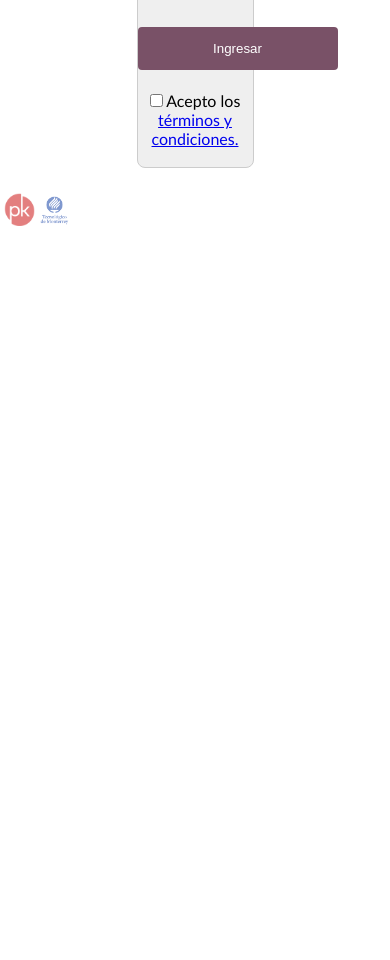
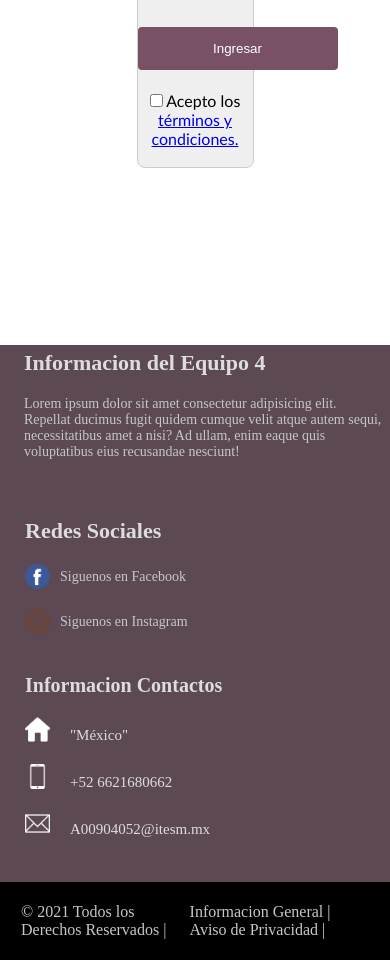
Before and after one commit to ernestolopezvv/covianalytics, a PHP site: page /login.php in a window 390 px wide. Shown: the part 259-1219 px from the top of the page. Before the commit the page ends 485 px from the top, so only its background shows below. Run offline with PHP 8.4, Linux system fonts and the light colour scheme; data that the repository does not hold is empty.

Commit message:
Tratando de ser responsiva

```diff
--- a/index.html
+++ b/index.html
@@ -5,7 +5,7 @@
     <meta http-equiv="X-UA-Compatible" content="IE=edge">
     <meta name="viewport" content="width=device-width, initial-scale=1.0">
     <link href="https://fonts.googleapis.com/css2?family=Poppins:wght@200&display=swap" rel="stylesheet">
-    <link rel="stylesheet" href="style.css">
+    <link rel="stylesheet" href="style.css" type="text/css">
 	<LINK HREF="logokfj.ico" REL="icon">
     <title>Covianalytics</title>
 </head>
@@ -77,7 +77,7 @@
 
                     <div class="row2">
                         <img src="img/house.png">
-                        <label>"Hermosillo Sonora"</label>
+                        <label>"México"</label>
                     </div>
 
                     <div class="row2">
--- a/login.php
+++ b/login.php
@@ -92,10 +92,75 @@
     }
 ?>
 	</div>
-	<img src="img/pklogo.png" class="img-logo" />
-	<img src="img/teclogo.png" class="img-logo" />
 
     <script src="app.js"></script>
 
+    <footer>
+
+        <div class="container-footer-all">
+
+            <div class="container-body">
+                <div class="column1">
+                    <h1>Informacion del Equipo 4</h1>
+
+                    <p>Lorem ipsum dolor sit amet consectetur adipisicing elit. Repellat ducimus fugit quidem cumque velit atque autem sequi, necessitatibus amet a nisi? Ad ullam, enim eaque quis voluptatibus eius recusandae nesciunt!</p>
+                    <br>
+
+                </div>
+
+                <div class="column2">
+                    <h1>Redes Sociales</h1>
+
+                    <div class="row">
+                        <img src="img/facebook.png">
+                        <label>Siguenos en Facebook</label>
+                    </div>
+
+                    <div class="row">
+                        <img src="img/instagram.png">
+                        <label>Siguenos en Instagram</label>
+                    </div>
+
+
+                </div>
+
+                <div class="column3">
+                    <h1>Informacion Contactos</h1>
+
+                    <div class="row2">
+                        <img src="img/house.png">
+                        <label>"México"</label>
+                    </div>
+
+                    <div class="row2">
+                        <img src="img/smartphone.png">
+                        <label>+52 6621680662</label>
+                    </div>
+
+                    <div class="row2">
+                        <img src="img/contact.png">
+                        <label>A00904052@itesm.mx</label>
+                    </div>
+
+                </div>
+
+            </div>
+
+        </div>
+            <div class="container-footer">
+                <div class="footer">
+                    <div class="copyright">
+                        © 2021 Todos los Derechos Reservados |
+                    </div>
+
+                    <div class="information">
+                        <a href="">Informacion General</a> | <a href="">Aviso de Privacidad |</a>
+                    </div>
+                </div>
+            </div>
+
+
+    </footer>
+
 </body>
 </html>
--- a/style.css
+++ b/style.css
@@ -268,12 +268,12 @@ footer{
     background: #5d4954;
     color: #ddd;
     position: relative;
-    bottom: -26%;
+    bottom: -30%;
 }
 
 .container-footer-all{
     width: 100%;
-    max-width: 1400px;
+    max-width: 1300px;
     padding: 5px;
 }
 
@@ -284,6 +284,7 @@ footer{
 
 .column1{
     max-width: 400px;
+    margin-left: 5%;
 }
 .column1 h1{
     font-size: 22px;
@@ -297,6 +298,7 @@ footer{
 
 .column2{
     max-width: 400px;
+    margin-left: -7%;
 }
 
 .column2 h1{
@@ -309,13 +311,14 @@ footer{
 }
 
 .row img{
-    width: 36px;
-    height: 36px;
+    width: 25px;
+    height: 25px;
 }
 
 .row label{
-    margin-top: 10px;
+    margin-top: 5px;
     margin-left: 10px;
+    font-size: 14px;
     color: #c7c7c7;
 }
 
@@ -378,8 +381,21 @@ footer{
         max-width:100%
     }
 
-    .column2,
-    .column3{
+    .column2{
+        margin-left: 20px;
         margin-top: 40px;
     }
+
+    .column3{
+        margin-left: 20px;
+        margin-top: 40px;
+    }
+
+    .container-footer{
+        margin-bottom: 20%;
+    }
+
+    .container-footer-all{
+        margin-bottom: 10%;
+    }
 }
```
Also changed, not shown: img/location.png (added).
